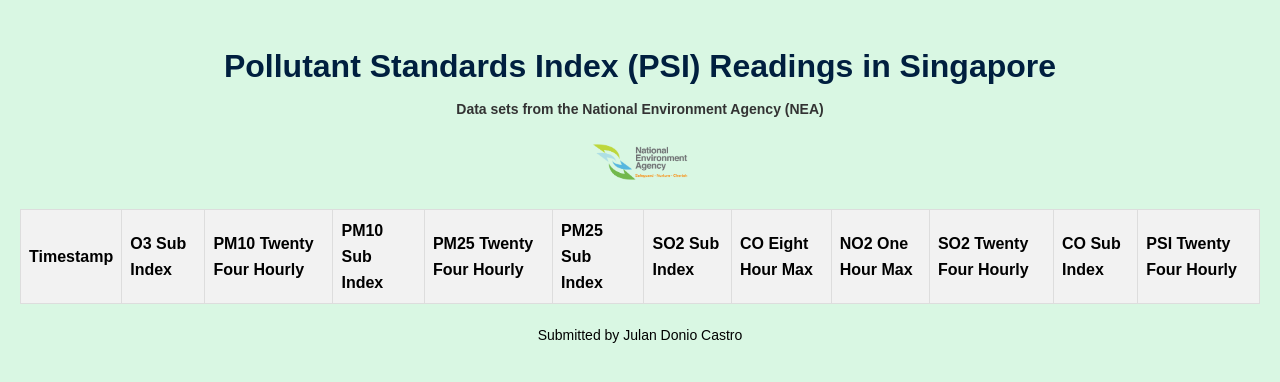
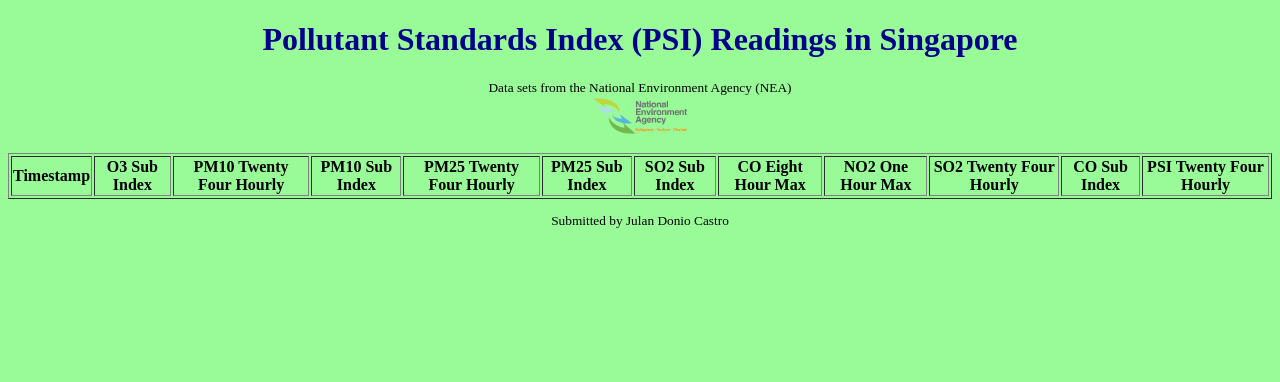
Before and after one commit to julan07/HASS-assignment1, a plain HTML site: page index.html in a window 1280 px wide. Drawn offline with Linux system fonts and the light colour scheme; no server answers.

Commit message:
Update index.html

```diff
--- a/index.html
+++ b/index.html
@@ -1,69 +1,39 @@
 <!DOCTYPE html>
 <html lang="en">
-
 <head>
     <meta charset="UTF-8">
     <meta name="viewport" content="width=device-width, initial-scale=1.0">
     <title>Pollutant Standards Index (PSI) Readings in Singapore</title>
+
     <style>
         body {
-            font-family: Arial, sans-serif;
-            line-height: 1.6;
-            margin: 0;
-            padding: 20px;
-            text-align: center;
-            background-color: #d9f7e3; /* Pale Green Background Color */
+            background-color: palegreen;
         }
 
         h1 {
-            color: #001f3f; /* Dark Blue Text Color */
-            margin-bottom: 5px;
+            text-align: center;
+            color: darkblue;
         }
 
-        h2 {
-            font-size: 14px;
-            margin-top: 5px;
-            color: #333;
-        }
-
-        table {
-            border-collapse: collapse;
-            width: 100%;
-            margin-top: 20px;
-        }
-
-        th, td {
-            border: 1px solid #ddd;
-            padding: 8px;
-            text-align: left;
-        }
-
-        th {
-            background-color: #f2f2f2;
-        }
-
-        #neaLogo {
-            max-width: 100px;
-            margin-top: 10px;
-        }
-
-        #submissionInfo {
-            margin-top: 20px;
-            font-size: 14px;
+        p {
+            text-align: center;
+            font-size: smaller;
         }
     </style>
 </head>
-
 <body>
 
 <h1>Pollutant Standards Index (PSI) Readings in Singapore</h1>
 
-    <h2>Data sets from the National Environment Agency (NEA)</h2>
+<p>
+    Data sets from the National Environment Agency (NEA)
+    <br>
     <a href="https://www.nea.gov.sg/" target="_blank">
-        <img id="neaLogo" src="nea_logo.png" alt="NEA Logo">
+        <img src="nea_logo.png" alt="NEA Logo" style="max-width: 100px;">
     </a>
+</p>
 
-    <table>
+<table border="1">
     <thead>
         <tr>
             <th>Timestamp</th>
@@ -82,8 +52,6 @@
     </thead>
     <tbody id="psiData"></tbody>
 </table>
-
-    <div id="submissionInfo">Submitted by Julan Donio Castro</div>
 
 <script>
     // Function to fetch PSI data and update the table
@@ -111,6 +79,9 @@
     fetchPSIData();
 </script>
 
+<p style="text-align: center;">
+    Submitted by Julan Donio Castro
+</p>
+
 </body>
-
 </html>
```
Lines whose indentation alone changed are shown as unchanged.
